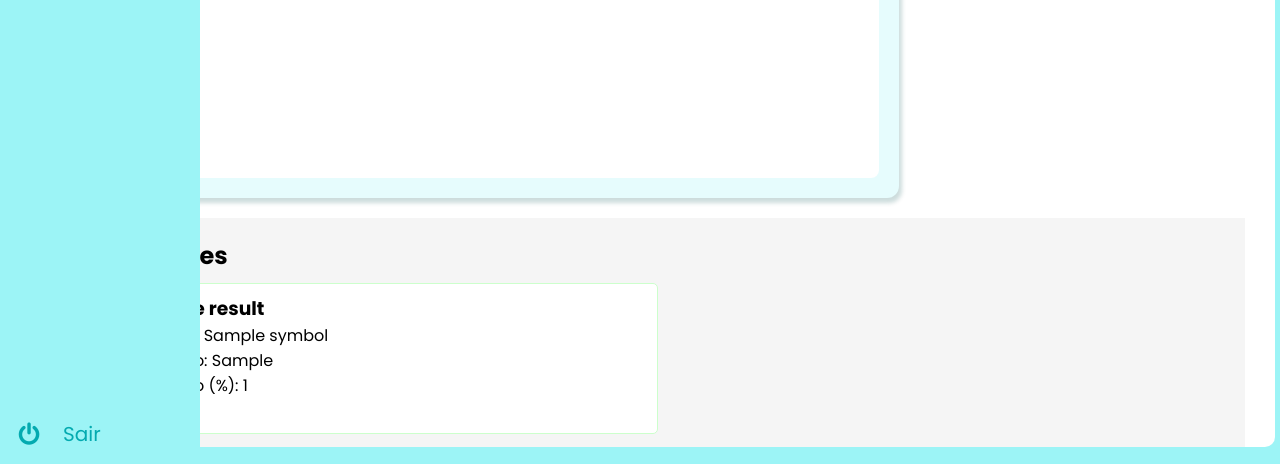
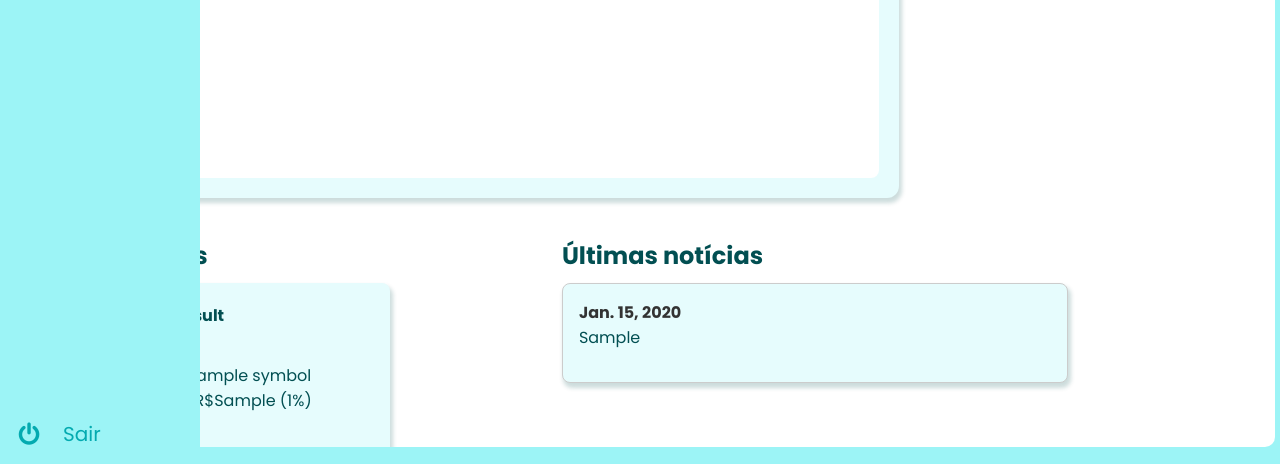
Before and after one commit to PollyannaSouza/winvest, a Django app: page /index/1/ in a window 1280 px wide. Shown: the part 614-1078 px from the top of the page. Run offline with Django 3.2, Linux system fonts and the light colour scheme; tables that the repository leaves empty hold one stand-in row (values such as "Sample post"); a database or web service that is not in the repository returns one stand-in record (values such as "Sample title"); data that the repository does not hold is empty; some libraries are stand-ins or nearby versions; some web fonts are replaced.

Commit message:
css cotações

```diff
--- a/dashboard/static/styles/style.css
+++ b/dashboard/static/styles/style.css
@@ -172,7 +172,7 @@
   }
 }
 
-.frame-estatisticas {
+.box-cotacoes {
   display: inline-flex;
   flex-direction: row;
   flex-wrap: wrap;
@@ -189,9 +189,17 @@
     width: 100%;
   }
 
-  & .box-estatistica {
+  & .lista-cotacoes {
+    display: inline-flex;
+    flex-direction: row;
+    flex-wrap: wrap;
+    gap: 10px;
+  }
+
+  & .cotacao {
     display: inline-block;
-    width: max-content;
+    width: 300px;
+    height: 180px;
     padding: 20px;
     border-radius: 8px;
     background-color: var(--ligth-green);
@@ -200,7 +208,7 @@
 
     & h4 {
       display: block;
-      font-weight: 400;
+      height: 60px;
     }
 
     & h3 {
--- a/dashboard/templates/index.html
+++ b/dashboard/templates/index.html
@@ -13,7 +13,7 @@
   <script src="https://cdn.plot.ly/plotly-latest.min.js"></script>
   <style>
     /* Estilo para cotações */
-    .box-cotacoes {
+    /* .box-cotacoes {
       background-color: #f5f5f5;
       padding: 20px;
       margin-top: 20px;
@@ -43,7 +43,7 @@
 
     .cotacao.aumento {
       border-color: #ccffcc; /* Borda verde para aumento */
-    }
+    } */
 
     /* Estilo para notícias */
     .box-news {
@@ -238,11 +238,10 @@
       <div class="lista-cotacoes">
         {% for cotacao in cotacoes %}
         <div class="cotacao {% if cotacao.regularMarketChange < 0 %}queda{% else %}aumento{% endif %}">
-          <h3>{{ cotacao.longName }}</h3>
-          <p>Símbolo: {{ cotacao.symbol }}</p>
-          <p>Variação: {{ cotacao.regularMarketChange }}</p>
-          <p>Variação (%): {{ cotacao.regularMarketChangePercent }}</p>
-          <p>Preço: {{ cotacao.regularMarketPrice }}</p>
+          <h4>{{ cotacao.longName }}</h4>
+          <p><b>Símbolo:</b> {{ cotacao.symbol }}</p>
+          <p><b>Variação:</b> R${{ cotacao.regularMarketChange }} ({{ cotacao.regularMarketChangePercent }}%)</p>
+          <p><b>Preço:</b> R${{ cotacao.regularMarketPrice }}</p>
         </div>
         {% endfor %}
       </div>
```
